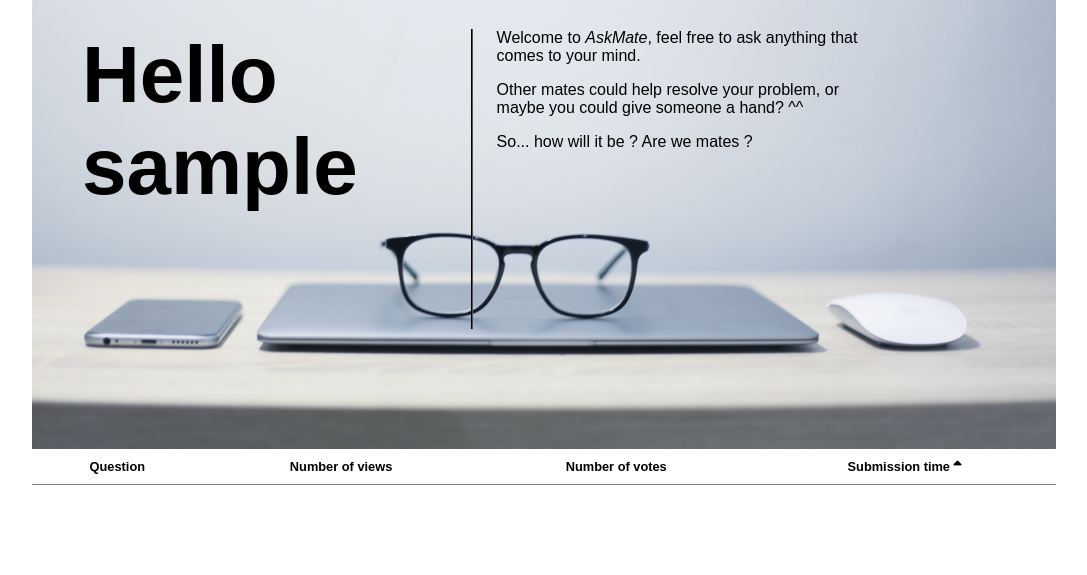
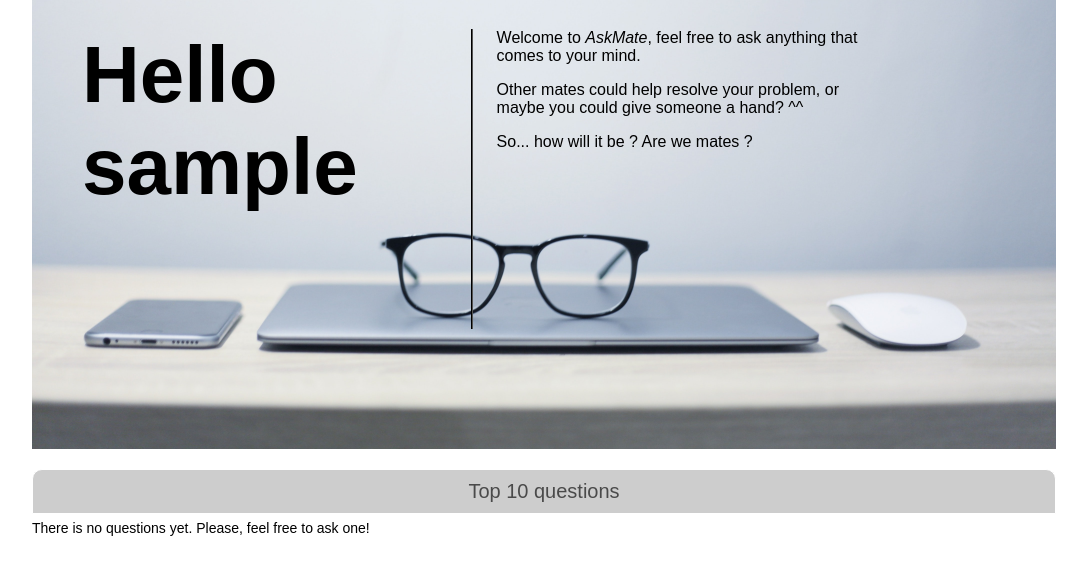
Before and after one commit to Aviatore/ask-mate-1, a Flask app: page / in a window 1280 px wide. Shown: the part 208-783 px from the top of the page, without its empty margins (96-1183 px from the left). Run offline with Flask 2, Linux system fonts and the light colour scheme; the visitor is signed in with stand-in values (Sample User, id 1); lists and menus that the app fills with data are empty; some libraries are stand-ins or nearby versions.

Commit message:
Correct the view of top 10 questions on the main page

```diff
--- a/static/question-details.css
+++ b/static/question-details.css
@@ -171,3 +171,7 @@ td {
     color: rgb(74, 74, 74);
     margin-bottom: 15px;
 }
+#no-question-msg {
+    font-family: sans-serif;
+    font-size: 14px;
+}
--- a/templates/main_page.html
+++ b/templates/main_page.html
@@ -9,6 +9,7 @@
     <link rel="stylesheet" type="text/css" href="{{ url_for('static', filename='header.css') }}">
     <link rel="stylesheet" type="text/css" href="{{ url_for('static', filename='search-field.css') }}">
     <link rel="stylesheet" type="text/css" href="{{ url_for('static', filename='main-page.css') }}">
+    <link rel="stylesheet" type="text/css" href="{{ url_for('static', filename='question-details.css') }}">
 </head>
 <body>
 <div class="body">
@@ -27,7 +28,17 @@
     </div>
 
     <div class="latest_questions">
+    <div class="block-header">
+        <span class="block-header-title">Top 10 questions</span>
+    </div>
         <table>
+            {% if questions|length == 0 %}
+                {% if session %}
+                    <span id="no-question-msg">There is no questions yet. Please, feel free to ask one!</span>
+                {% else %}
+                    <span id="no-question-msg">There is no questions yet. Please, create a new account to ask a question!</span>
+                {% endif %}
+            {% else %}
                 <thead>
                     <tr>
                         {% for header in headers['headers'] %}
@@ -55,6 +66,7 @@
                         </tr>
                     {% endfor %}
                 </tbody>
+            {% endif %}
         </table>
     </div>
 </div>
```
Lines whose indentation alone changed are shown as unchanged.
